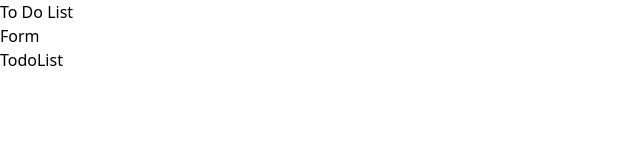
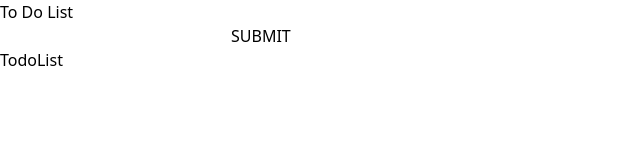
Before and after one commit to jakubsmid22/todo-list-react, a React (Vite) app: page / in a window 1280 px wide. Shown: the top 160 px of the page, without its empty margins (0-640 px from the left). Built offline with nearby package versions, Linux system fonts and the light colour scheme.

Commit message:
Created form structure

```diff
--- a/src/components/Form.jsx
+++ b/src/components/Form.jsx
@@ -1,7 +1,10 @@
 
 const Form = () => {
   return (
-    <div>Form</div>
+    <form className="space-x-5">
+        <input type="text" />
+        <input role="button" type="submit" value="SUBMIT" />
+    </form>
   )
 }
 
```
